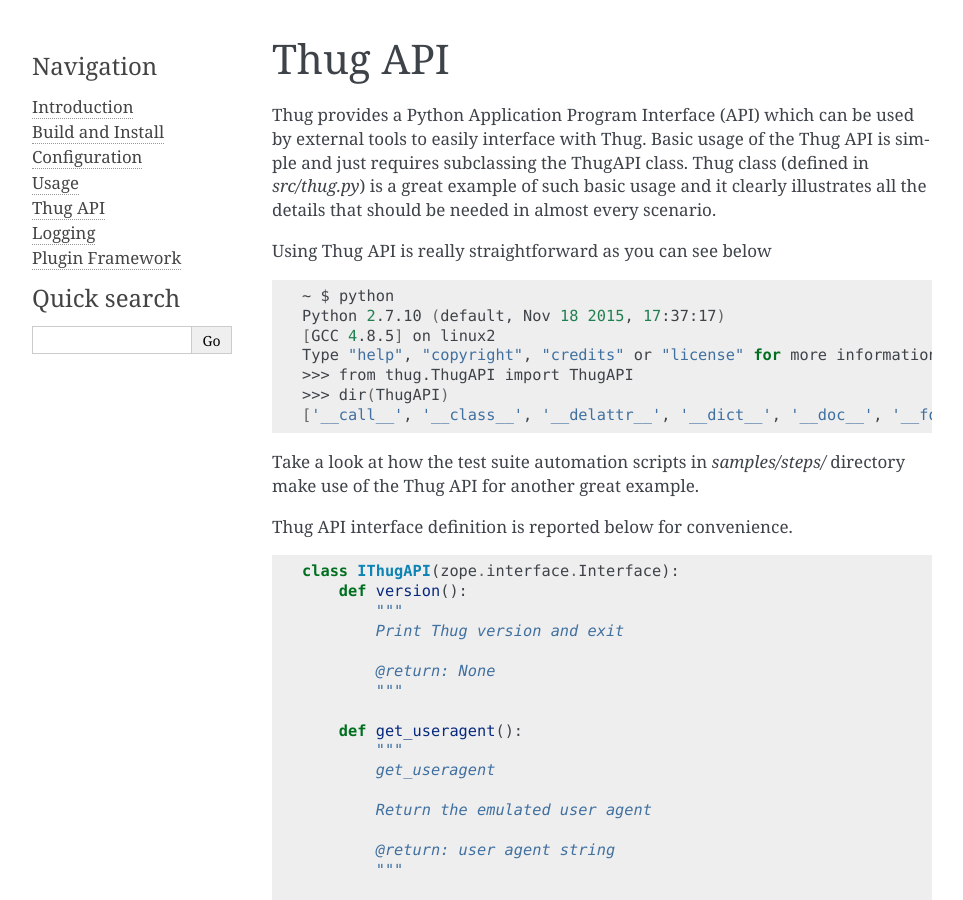
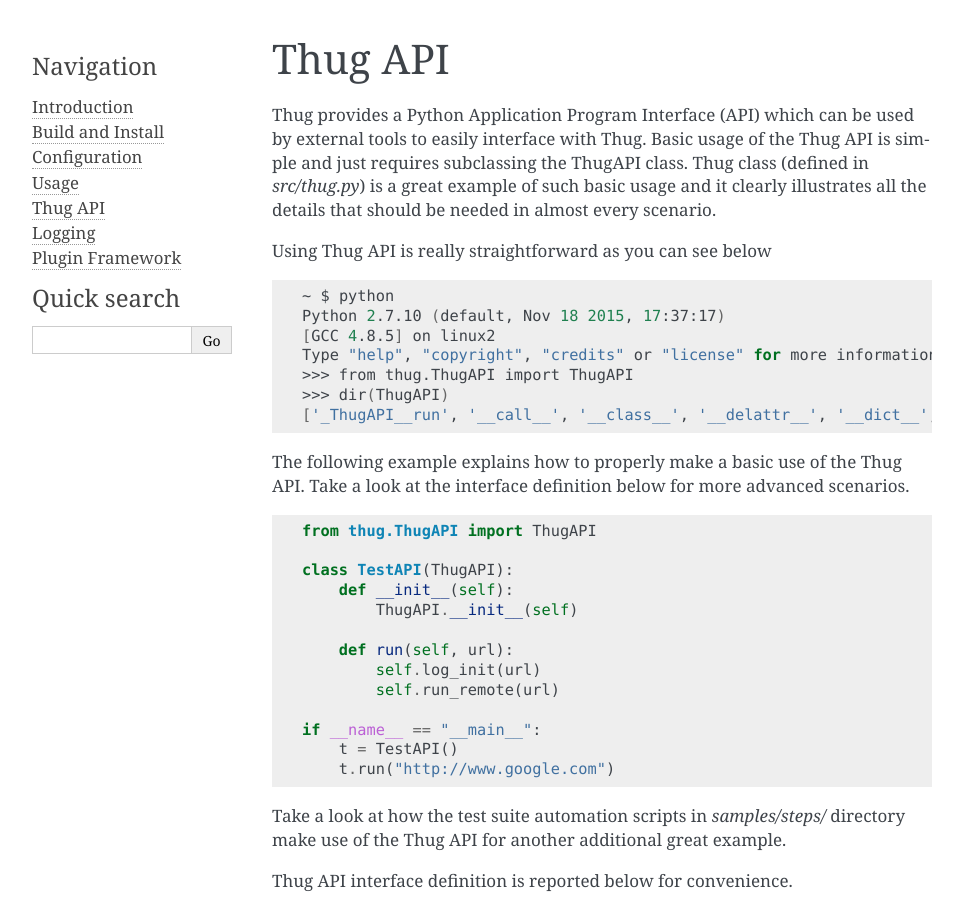
Before and after one commit to buffer/thug, a Sphinx documentation site: the page built from doc/source/api.rst, in a window 1280 px wide and 900 px high. Shown: the whole window, without its empty margins (148-1111 px from the left). Built offline with Sphinx 7.4.7, drawn with Linux system fonts in a browser that asks for light colours; pages that are not in the unit, such as notebooks, are missing from menus; some of the changed text lies outside the part shown.

Commit message:
Updated documentation

```diff
--- a/doc/source/api.rst
+++ b/doc/source/api.rst
@@ -20,13 +20,33 @@ Using Thug API is really straightforward as you can see below
     Type "help", "copyright", "credits" or "license" for more information.
     >>> from thug.ThugAPI import ThugAPI
     >>> dir(ThugAPI)
-    ['__call__', '__class__', '__delattr__', '__dict__', '__doc__', '__format__', '__getattribute__', '__hash__', '__implemented__', '__init__', '__module__', '__new__', '__providedBy__', '__provides__', '__reduce__', '__reduce_ex__', '__repr__', '__setattr__', '__sizeof__', '__str__', '__subclasshook__', '__weakref__', 'add_jsclassifier', 'add_sampleclassifier', 'add_urlclassifier', 'analyze', 'disable_acropdf', 'disable_honeyagent', 'disable_javaplugin', 'disable_shockwave_flash', 'get_broken_url', 'get_delay', 'get_elasticsearch_logging', 'get_events', 'get_extensive', 'get_file_logging', 'get_json_logging', 'get_maec11_logging', 'get_mongodb_address', 'get_proxy', 'get_referer', 'get_threshold', 'get_timeout', 'get_useragent', 'get_vt_runtime_apikey', 'get_web_tracking', 'log_event', 'log_init', 'run', 'run_local', 'run_remote', 'set_acropdf_pdf', 'set_ast_debug', 'set_broken_url', 'set_debug', 'set_delay', 'set_elasticsearch_logging', 'set_events', 'set_extensive', 'set_file_logging', 'set_http_debug', 'set_javaplugin', 'set_json_logging', 'set_log_dir', 'set_log_output', 'set_log_quiet', 'set_maec11_logging', 'set_mongodb_address', 'set_no_cache', 'set_no_fetch', 'set_proxy', 'set_referer', 'set_shockwave_flash', 'set_threshold', 'set_timeout', 'set_useragent', 'set_verbose', 'set_vt_query', 'set_vt_runtime_apikey', 'set_vt_submit', 'set_web_tracking', 'usage', 'version']
+    ['_ThugAPI__run', '__call__', '__class__', '__delattr__', '__dict__', '__doc__', '__format__', '__getattribute__', '__hash__', '__implemented__', '__init__', '__module__', '__new__', '__providedBy__', '__provides__', '__reduce__', '__reduce_ex__', '__repr__', '__setattr__', '__sizeof__', '__str__', '__subclasshook__', '__weakref__', 'add_jsclassifier', 'add_sampleclassifier', 'add_urlclassifier', 'analyze', 'disable_acropdf', 'disable_honeyagent', 'disable_javaplugin', 'disable_shockwave_flash', 'get_broken_url', 'get_delay', 'get_elasticsearch_logging', 'get_events', 'get_extensive', 'get_file_logging', 'get_json_logging', 'get_maec11_logging', 'get_mongodb_address', 'get_proxy', 'get_referer', 'get_threshold', 'get_timeout', 'get_useragent', 'get_vt_runtime_apikey', 'get_web_tracking', 'log_event', 'log_init', 'run_local', 'run_remote', 'set_acropdf_pdf', 'set_ast_debug', 'set_broken_url', 'set_debug', 'set_delay', 'set_elasticsearch_logging', 'set_events', 'set_extensive', 'set_file_logging', 'set_http_debug', 'set_javaplugin', 'set_json_logging', 'set_log_dir', 'set_log_output', 'set_log_quiet', 'set_maec11_logging', 'set_mongodb_address', 'set_no_cache', 'set_no_fetch', 'set_proxy', 'set_referer', 'set_shockwave_flash', 'set_threshold', 'set_timeout', 'set_useragent', 'set_verbose', 'set_vt_query', 'set_vt_runtime_apikey', 'set_vt_submit', 'set_web_tracking', 'usage', 'version']
+
+
+The following example explains how to properly make a basic use of the Thug API. Take
+a look at the interface definition below for more advanced scenarios.
+
+.. code-block:: python
+
+    from thug.ThugAPI import ThugAPI
+
+    class TestAPI(ThugAPI):
+        def __init__(self):
+            ThugAPI.__init__(self)
+
+        def run(self, url):
+            self.log_init(url)
+            self.run_remote(url)
+
+    if __name__ == "__main__":
+        t = TestAPI()
+        t.run("http://www.google.com")
+
 
 Take a look at how the test suite automation scripts in *samples/steps/* directory make
-use of the Thug API for another great example.
+use of the Thug API for another additional great example.
 
 Thug API interface definition is reported below for convenience.
-
 
 .. code-block:: python
 
```
Also changed, not shown: other parts of doc/source/api.rst (+0 -11 lines).
